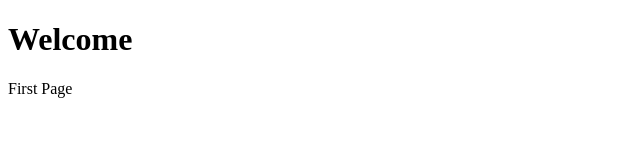
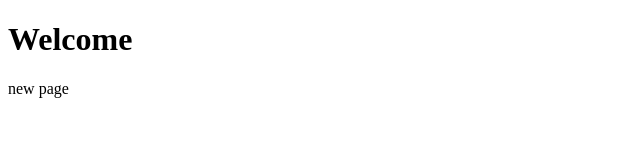
Before and after one commit to manalkassem52-create/NEW-File, a plain HTML site: page index.html in a window 1280 px wide. Shown: the full height of the page, 0-640 px from the left. Drawn offline with Linux system fonts and the light colour scheme.

Commit message:
update html

```diff
--- a/index.html
+++ b/index.html
@@ -7,6 +7,6 @@
 </head>
 <body>
     <h1>Welcome</h1>
-    <p>First Page</p>
+    <p>new page</p>
 </body>
 </html>
```
